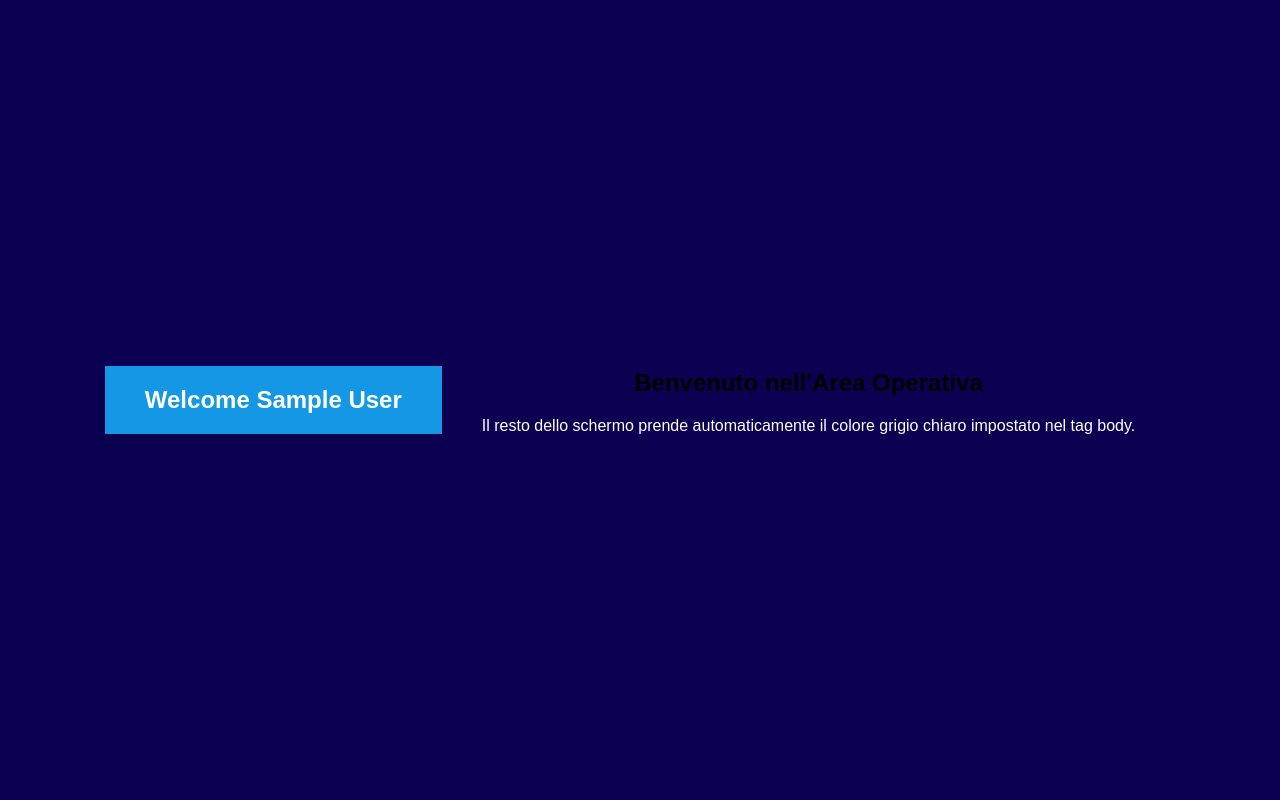
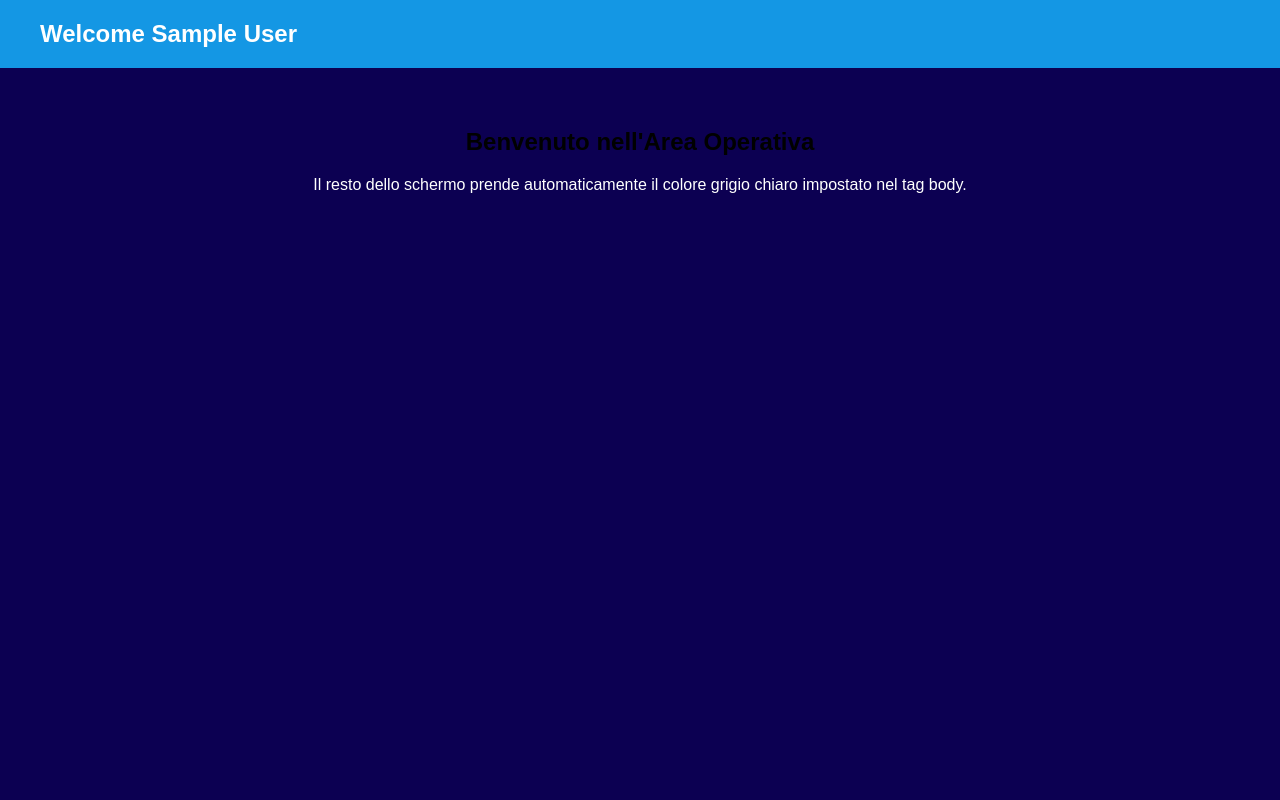
Before and after one commit to iv3jjh/YOTA-project, a Flask app: page /dashboard in a window 1280 px wide. Run offline with Flask 3, Linux system fonts and the light colour scheme; the visitor is signed in with stand-in values (Sample User, id 1).

Commit message:
sistemazione file html

```diff
--- a/templates/home.html
+++ b/templates/home.html
@@ -8,10 +8,6 @@
         body {
             font-family: Arial, sans-serif;
             background-color: #0c0052;
-            display: flex;
-            justify-content: center;
-            align-items: center;
-            height: 100vh;
             margin: 0;
             padding: 0;
         }
```
